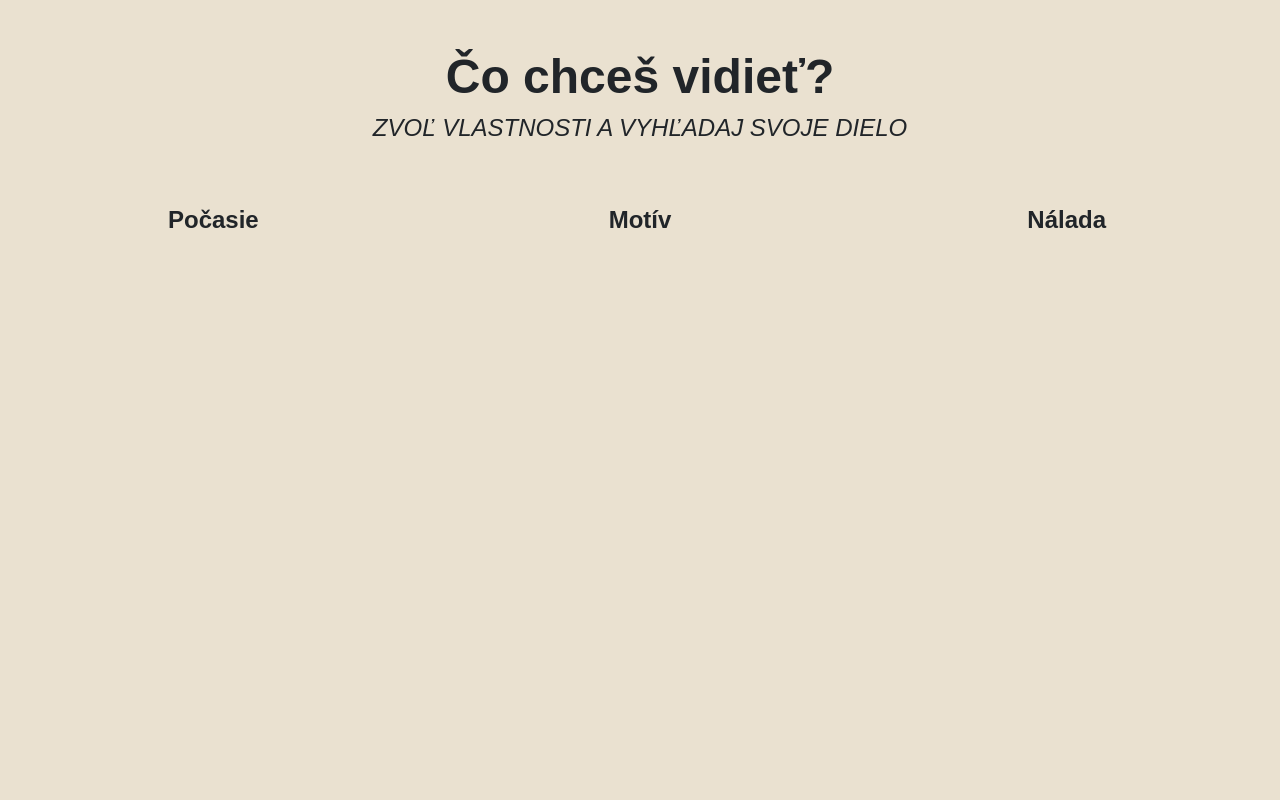
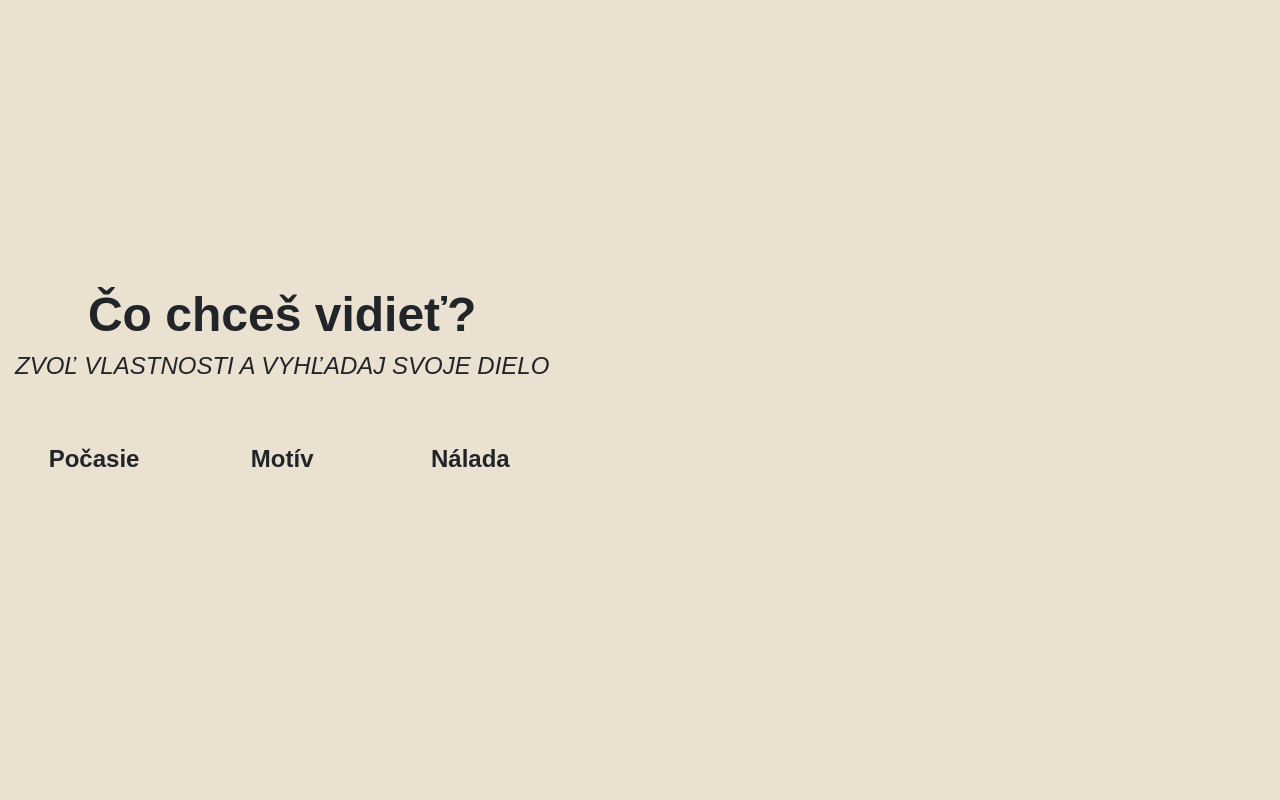
Before and after one commit to SlovakNationalGallery/plenerizmus.sng.sk, a Laravel app: template resources/views/intro.blade.php in a window 1280 px wide. Run offline with Laravel 8, Linux system fonts and the light colour scheme; the template is opened without the code that fills it, so the values that code supplies are empty; style sheets or scripts are compiled from the project's sources; some web fonts are replaced.

Commit message:
vertical align center for intro screen

```diff
--- a/resources/views/intro.blade.php
+++ b/resources/views/intro.blade.php
@@ -3,6 +3,8 @@
 @section('title', trans('intro.title'))
 
 @section('content')
+
+  <div class="d-table h-100"><div class="d-table-cell align-middle">
 
     <div class="header text-center my-4">
       <h1>Čo chceš vidieť?</h1>
@@ -52,4 +54,6 @@
       {{-- <button type="button" class="btn btn-dark btn-lg">Vyhľadaj <i class="fas fa-arrow-right"></i></button> --}}
     </div>
 
+  </div></div>
+
 @stop
--- a/resources/views/layouts/master.blade.php
+++ b/resources/views/layouts/master.blade.php
@@ -50,7 +50,7 @@
 
 </head>
 <body>
-  <div class="container-fluid py-4" id="app">
+  <div class="container-fluid py-4 h-100" id="app">
     @yield('content')
   </div>
   {{-- <script type="text/javascript" src="{{ mix('/js/manifest.js') }}"></script> --}}
```
